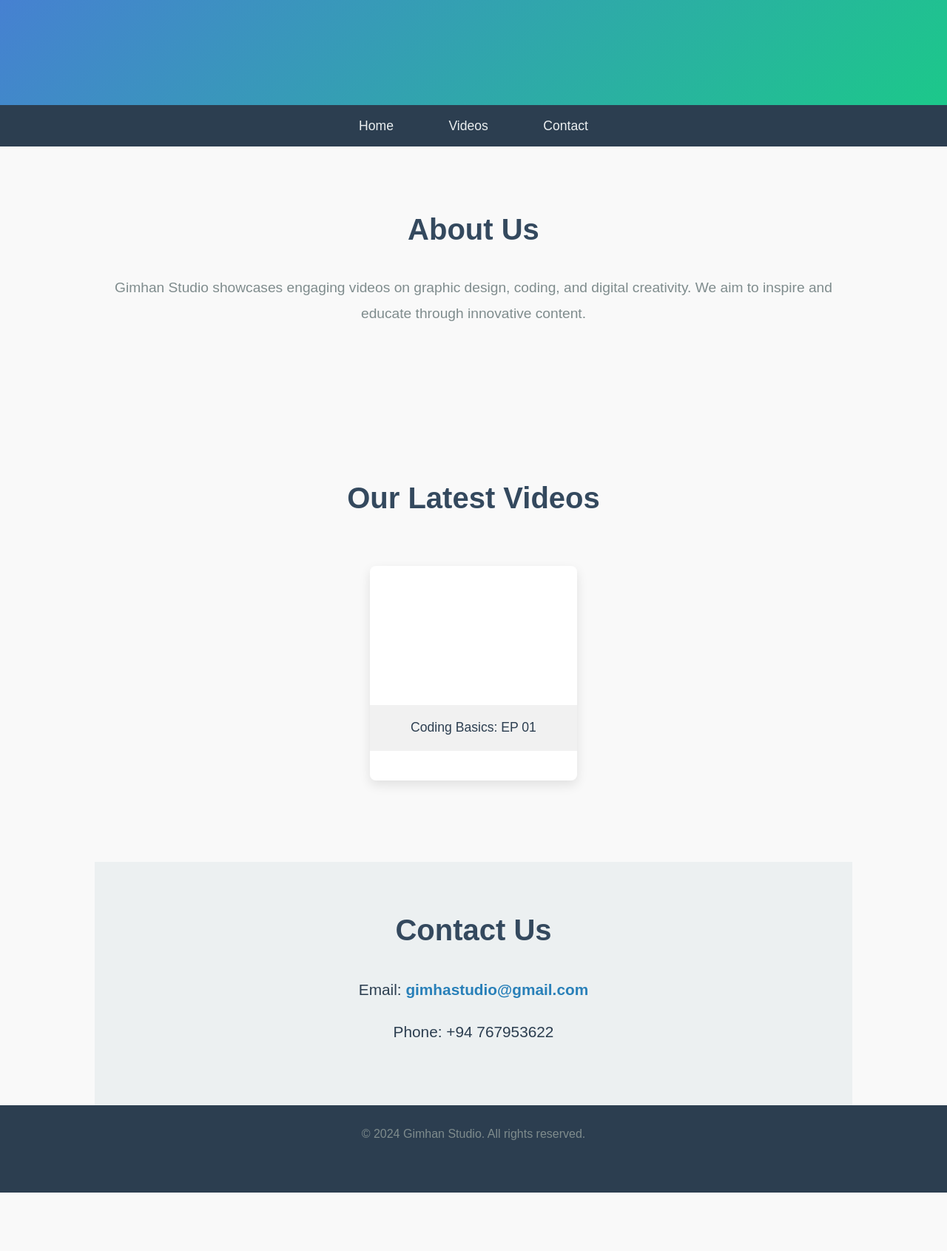
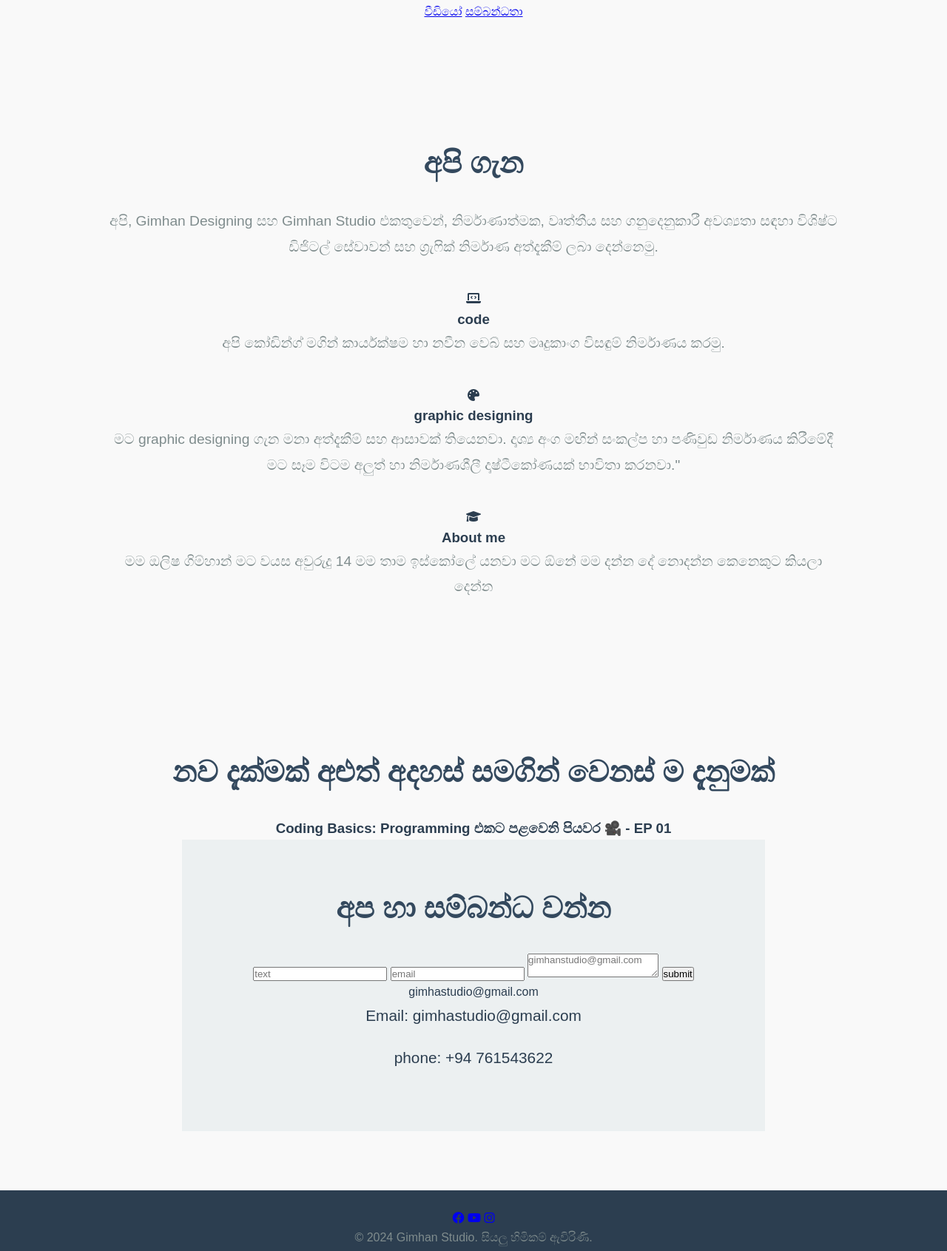
Before and after one commit to gimhanstudio/gimhan_studio, a plain HTML site: page index.html in a window 1280 px wide. Shown: the part 272-1963 px from the top of the page at 74% size. Before the commit the page ends 1884 px from the top, so only its background shows below. Drawn offline with Linux system fonts and the light colour scheme; grey boxes are pictures that could not be loaded.

Commit message:
Update index.html

```diff
--- a/index.html
+++ b/index.html
@@ -1,61 +1,108 @@
 <!DOCTYPE html>
-<html lang="en">
-
+<html lang="si">
 <head>
     <meta charset="UTF-8">
     <meta name="viewport" content="width=device-width, initial-scale=1.0">
-    <meta http-equiv="X-UA-Compatible" content="ie=edge">
-    <title>Gimhan Studio</title>
-    <link rel="icon" href="favicon.png" type="image/png">
-
+    <title>Gimhan Studio - සෘජු නිර්මාණ, නෙත් සටහනක්, හෙට දවසකට</title>
     <link rel="stylesheet" href="styles.css">
+    <link href="https://cdnjs.cloudflare.com/ajax/libs/font-awesome/6.0.0/css/all.min.css" rel="stylesheet">
 </head>
-
 <body>
-
-    <!-- Header Section -->
-    <header>
-        <h1>Welcome to Gimhan Studio</h1>
-        <p>Your one-stop destination for creative content</p>
-    </header>
-
-    <!-- Navigation -->
-    <nav>
-        <a href="#home">Home</a>
-        <a href="#videos">Videos</a>
-        <a href="#contact">Contact</a>
+    <nav class="navbar">
+        <div class="logo">Gimhan Studio</div>
+        <div class="nav-links">
+            <a href="#home">මුල් පිටුව</a>
+            <a href="#about">පිළිබඳ </a>
+            <a href="#videos">වීඩියෝ</a>
+            <a href="#contact">සම්බන්ධතා</a>
+        </div>
+        <div class="burger-menu">
+            <span></span>
+            <span></span>
+            <span></span>
+        </div>
     </nav>
 
-    <!-- Home Section -->
-    <section id="home">
-        <h2>About Us</h2>
-        <p>Gimhan Studio showcases engaging videos on graphic design, coding, and digital creativity. We aim to inspire and educate through innovative content.</p>
-    </section>
+    <main>
+        <section id="home" class="hero">
+            <div class="hero-content">
+                <h1>Gimhan Studio</h1>
+                <p>සෘජු නිර්මාණ, නෙත් සටහනක්, හෙට දවසකට</p>
+                <div class="cta-buttons">
+                    <a href="#videos" class="btn primary">වීඩියෝ</a>
+                    <a href="#contact" class="btn secondary">සම්බන්ධතා</a>
+                </div>
+            </div>
+        </section>
 
-    <!-- Videos Section -->
-    <section id="videos">
-        <h2>Our Latest Videos</h2>
-        <div class="videos">
-            <div class="video">
-                <iframe src="https://www.youtube.com/embed/To4duqN1i4M" frameborder="0" allow="accelerometer; autoplay; encrypted-media; gyroscope; picture-in-picture" allowfullscreen></iframe>
-                <p>Coding Basics: EP 01</p>
+        <section id="about" class="about-section">
+            <div class="section-header">
+                <h2>අපි ගැන</h2>
+                <p>අපි, Gimhan Designing සහ Gimhan Studio එකතුවෙන්, නිර්මාණාත්මක, වෘත්තීය සහ ගනුදෙනුකාරී අවශ්‍යතා සඳහා විශිෂ්ට ඩිජිටල් සේවාවන් සහ ග්‍රැෆික් නිර්මාණ අත්දැකීම් ලබා දෙන්නෙමු.</p>
             </div>
-            <!-- Add more videos here if needed -->
+            <div class="about-grid">
+                <div class="about-card">
+                    <i class="fas fa-laptop-code"></i>
+                    <h3>code</h3>
+                    <p>අපි කෝඩින්ග් මගින් කාර්යක්ෂම හා නවීන වෙබ් සහ මෘදුකාංග විසඳුම් නිර්මාණය කරමු.</p>
+                </div>
+                <div class="about-card">
+                    <i class="fas fa-palette"></i>
+                    <h3>graphic designing</h3>
+                    <p>මට graphic designing ගැන මනා අත්දැකීම් සහ ආසාවක් තියෙනවා. දෘශ්‍ය අංග මඟින් සංකල්ප හා පණිවුඩ නිර්මාණය කිරීමේදී මට සෑම විටම අලුත් හා නිර්මාණශීලී දෘෂ්ටීකෝණයක් භාවිතා කරනවා."</p>
+                </div>
+                <div class="about-card">
+                    <i class="fas fa-graduation-cap"></i>
+                    <h3>About me</h3>
+                    <p>මම ඔලිෂ ගිම්හාන්
+මට වයස අවුරුදු 14
+මම තාම ඉස්කෝලේ යනවා
+මට ඕනේ මම දන්න දේ නොදන්න කෙනෙකුට කියලා දෙන්න</p>
+                </div>
+            </div>
+        </section>
+
+        <section id="videos" class="video-section">
+            <div class="section-header">
+                <h2>නව දැක්මක් අළුත් අදහස් සමගින් වෙනස් ම දැනුමක්</h2>
+            <h3>Coding Basics: Programming එකට පළවෙනි පියවර
+🎥  - EP 01</h3>
+                </dvihttps://youtu.be/To4duqN1i4M?si=GcUGA504G07azrA3>
+                <div class="vedio card">
+                    <div class="vi">
+
+
+
+
+
+        <section id="contact" class="contact-section">
+            <div class="section-header">
+                <h2>අප හා සම්බන්ධ වන්න</h2>
+            </div>
+            <div class="contact-form">
+                <form>
+                    <input type="text" placeholder="text" required>
+                    <input type="email" placeholder="email" required>
+                    <textarea placeholder="gimhanstudio@gmail.com" required></textarea>
+                    <button type="submit" class="btn primary">submit</button>
+                </form>gimhastudio@gmail.com
+            </div>
+            <div class="contact-info">
+                <p>Email: gimhastudio@gmail.com</p>
+                <p>phone: +94 761543622</p>
+            </div>
+        </section>
+    </main>
+
+    <footer>
+        <div class="social-links">
+            <a href="#"><i class="fab fa-facebook"></i></a>
+            <a href="#"><i class="fab fa-youtube"></i></a>
+            <a href="#"><i class="fab fa-instagram"></i></a>
         </div>
-    </section>
-
-    <!-- Contact Section -->
-    <section id="contact">
-        <h2>Contact Us</h2>
-        <p>Email: <a href="gimhastudio@gmail.com">gimhastudio@gmail.com</a></p>
-        <p>Phone: +94 767953622</p>
-    </section>
-
-    <!-- Footer Section -->
-    <footer>
-        <p>&copy; 2024 Gimhan Studio. All rights reserved.</p>
+        <p>© 2024 Gimhan Studio. සියලු හිමිකම් ඇවිරිණි.</p>
     </footer>
 
+    <script src="script.js">vfg</script>
 </body>
-
 </html>
```
